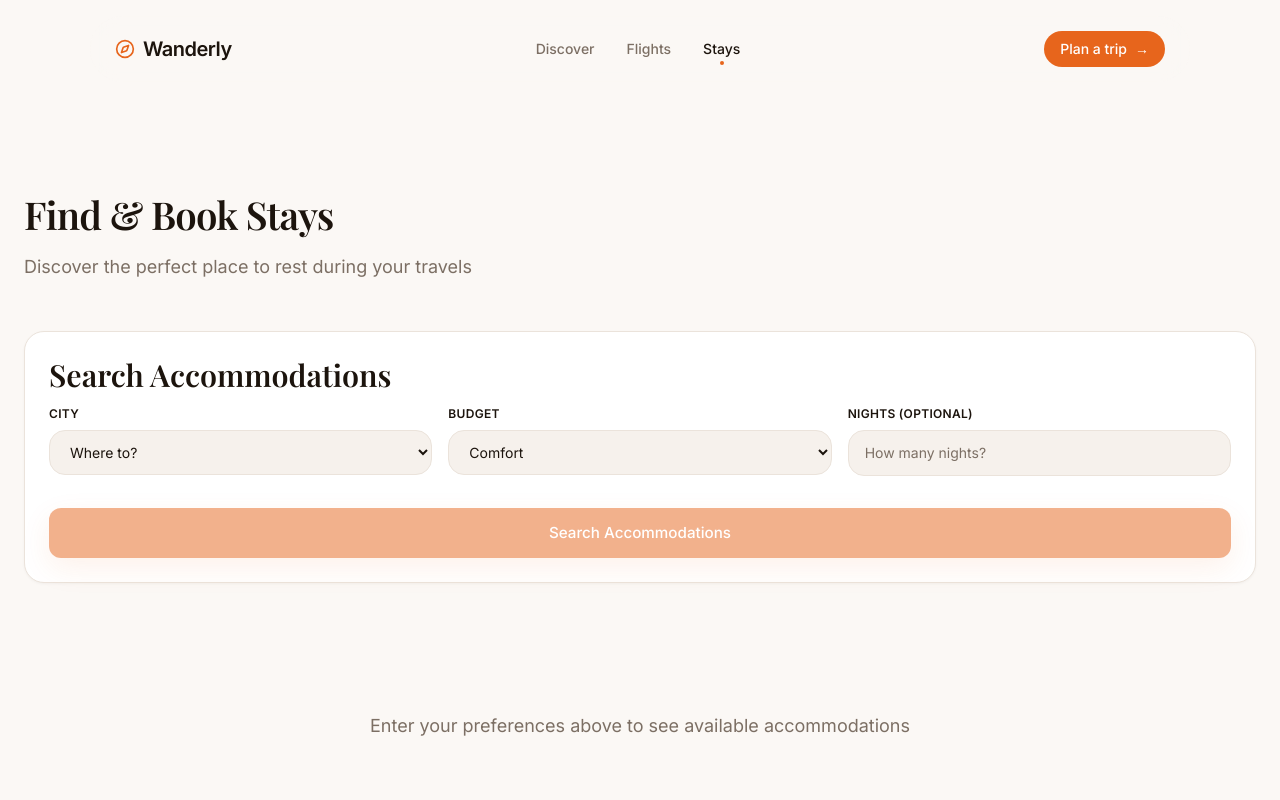
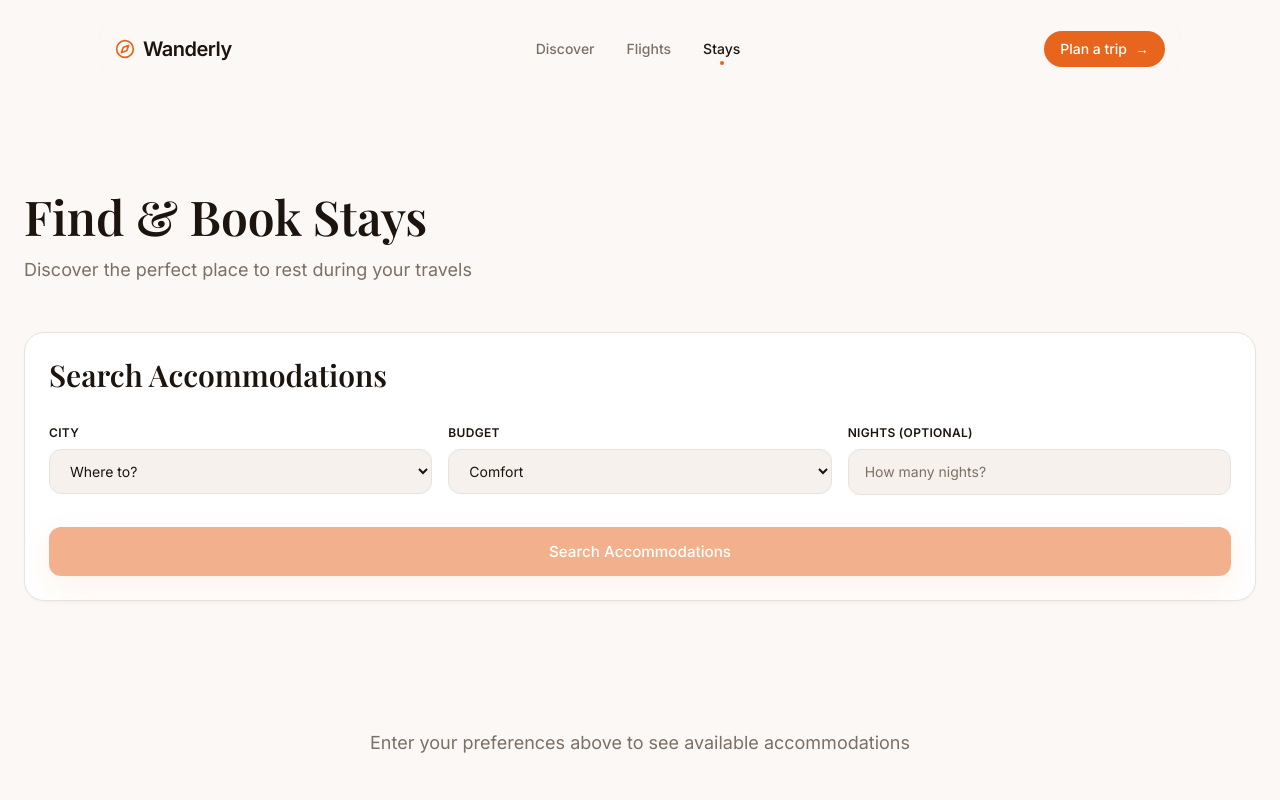
Before and after one commit to youssefassis/travel-planner, a Next.js app: page /stays in a window 1280 px wide. Shown: the top 800 px of the page. Built offline with nearby package versions, Linux system fonts and the light colour scheme.

Commit message:
[STYLE] define type scale, radius mapping, and motion/gradient tokens

```diff
--- a/src/app/globals.css
+++ b/src/app/globals.css
@@ -27,7 +27,12 @@
 
   /* Gradients */
   --gradient-brand: linear-gradient(135deg, #e7651c 0%, #6d5dfc 100%);
+  --gradient-hero: linear-gradient(135deg, #e7651c 0%, #c94d17 45%, #6d5dfc 100%);
   --gradient-warm: linear-gradient(145deg, #fffaf6, #f6f1ff);
+
+  /* Header (frosted pill) */
+  --header-bg: rgba(251, 248, 245, 0.65);
+  --header-bg-scrolled: rgba(251, 248, 245, 0.92);
 
   /* Radius */
   --radius-sm: 8px;
@@ -93,7 +98,11 @@
   --accent-dark: #6d5dfc;
 
   --gradient-brand: linear-gradient(135deg, #f07a3a 0%, #8b7cff 100%);
+  --gradient-hero: linear-gradient(135deg, #f07a3a 0%, #d15a20 45%, #8b7cff 100%);
   --gradient-warm: linear-gradient(145deg, #2a2218, #3b2f52);
+
+  --header-bg: rgba(15, 12, 8, 0.6);
+  --header-bg-scrolled: rgba(15, 12, 8, 0.88);
 
   --shadow-sm: 0 2px 6px rgba(0, 0, 0, 0.25);
   --shadow-md: 0 6px 14px rgba(0, 0, 0, 0.35);
@@ -119,7 +128,7 @@ body {
   background: var(--bg);
   color: var(--fg);
   font-family: var(--font-sans);
-  line-height: 1.7;
+  line-height: 1.65;
   -webkit-font-smoothing: antialiased;
   -moz-osx-font-smoothing: grayscale;
   transition:
@@ -128,55 +137,66 @@ body {
 }
 
 /* =========================
-   TYPOGRAPHY
+   TYPE SCALE
+   Semantic tags stay free: any heading element can wear any
+   scale class (e.g. an <h2> styled with .text-h1).
 ========================= */
-h1 {
+.text-display {
   font-family: var(--font-serif);
-  font-size: 2.4rem;
-  font-weight: 600;
+  font-weight: 700;
+  font-size: clamp(2.75rem, 2rem + 3.5vw, 4.5rem);
+  line-height: 1.05;
   letter-spacing: -0.02em;
-  line-height: 1.15;
-  margin-bottom: var(--space-4);
 }
 
-h2 {
+.text-h1 {
   font-family: var(--font-serif);
-  font-size: 1.9rem;
-  font-weight: 600;
-  line-height: 1.25;
-  margin-bottom: var(--space-3);
+  font-weight: 700;
+  font-size: clamp(2.25rem, 1.8rem + 2.2vw, 3.25rem);
+  line-height: 1.1;
+  letter-spacing: -0.02em;
 }
 
-h3 {
-  font-family: var(--font-sans);
-  font-size: 1.35rem;
+.text-h2 {
+  font-family: var(--font-serif);
   font-weight: 600;
-  margin-bottom: var(--space-2);
+  font-size: clamp(1.5rem, 1.3rem + 1vw, 2rem);
+  line-height: 1.2;
+  letter-spacing: -0.01em;
 }
 
-h4,
-h5,
-h6 {
+.text-h3 {
   font-family: var(--font-sans);
-  font-weight: 500;
-  margin-bottom: var(--space-2);
+  font-weight: 600;
+  font-size: 1.25rem;
+  line-height: 1.35;
+}
+
+.text-body-lg {
+  font-family: var(--font-sans);
+  font-weight: 400;
+  font-size: 1.125rem;
+  line-height: 1.6;
+}
+
+.text-small {
+  font-family: var(--font-sans);
+  font-weight: 400;
+  font-size: 0.875rem;
+  line-height: 1.5;
+}
+
+.text-caption {
+  font-family: var(--font-sans);
+  font-weight: 600;
+  font-size: 0.75rem;
+  line-height: 1.4;
+  letter-spacing: 0.08em;
+  text-transform: uppercase;
 }
 
 p {
   margin: 0;
-  line-height: 1.7;
-}
-
-@media (max-width: 768px) {
-  h1 {
-    font-size: 1.9rem;
-  }
-  h2 {
-    font-size: 1.5rem;
-  }
-  h3 {
-    font-size: 1.2rem;
-  }
 }
 
 /* Selection */
@@ -188,6 +208,10 @@ p {
 /* =========================
    COMPONENTS
 ========================= */
+
+/* DEPRECATED — .card and .btn/.btn-primary are being replaced by the
+   Card and Button components in src/components/ui/. Removed once the
+   last consumers migrate (design wave 2). Do not add new usages. */
 
 /* Cards */
 .card {
@@ -204,21 +228,6 @@ p {
 
 .card:hover {
   box-shadow: var(--shadow-md);
-  transform: translateY(-2px);
-}
-
-.card-subtle {
-  background: var(--card-subtle);
-  border-color: var(--border);
-}
-
-.card-brand {
-  background: var(--card);
-  border: 1px solid rgba(231, 101, 28, 0.25);
-  box-shadow: var(--shadow-primary);
-}
-
-.card-brand:hover {
   transform: translateY(-2px);
 }
 
@@ -263,7 +272,7 @@ textarea,
 select {
   background: var(--card-subtle);
   border: 1px solid var(--border);
-  border-radius: var(--radius-lg);
+  border-radius: var(--radius-md);
   padding: var(--space-3) var(--space-4);
   color: var(--fg);
   font-family: inherit;
@@ -277,16 +286,6 @@ select:focus {
   background: var(--card);
   border-color: var(--primary);
   box-shadow: 0 0 0 2px rgba(231, 101, 28, 0.12);
-}
-
-/* Badge */
-.badge {
-  padding: 4px 10px;
-  background: var(--accent-light);
-  color: #fff;
-  border-radius: 999px;
-  font-size: 0.75rem;
-  font-weight: 600;
 }
 
 /* =========================
@@ -303,16 +302,6 @@ select:focus {
 }
 .shadow-xl {
   box-shadow: var(--shadow-xl);
-}
-
-.gradient-text {
-  background: var(--gradient-brand);
-  -webkit-background-clip: text;
-  color: transparent;
-}
-
-.space-y-md > * + * {
-  margin-top: var(--space-4);
 }
 
 /* Scroll */
@@ -338,3 +327,13 @@ select:focus {
 .animate-marquee {
   animation: marquee 28s linear infinite;
 }
+
+@media (prefers-reduced-motion: reduce) {
+  html {
+    scroll-behavior: auto;
+  }
+
+  .animate-marquee {
+    animation: none;
+  }
+}
```
